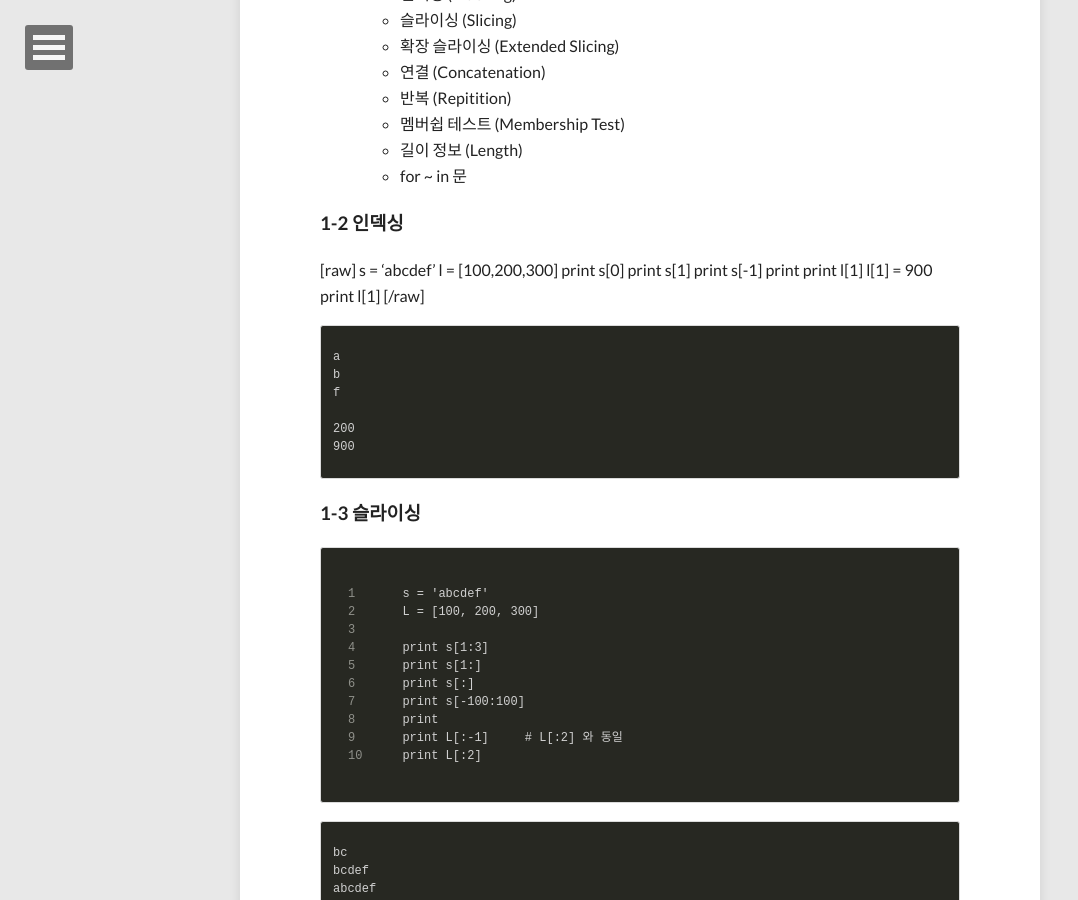
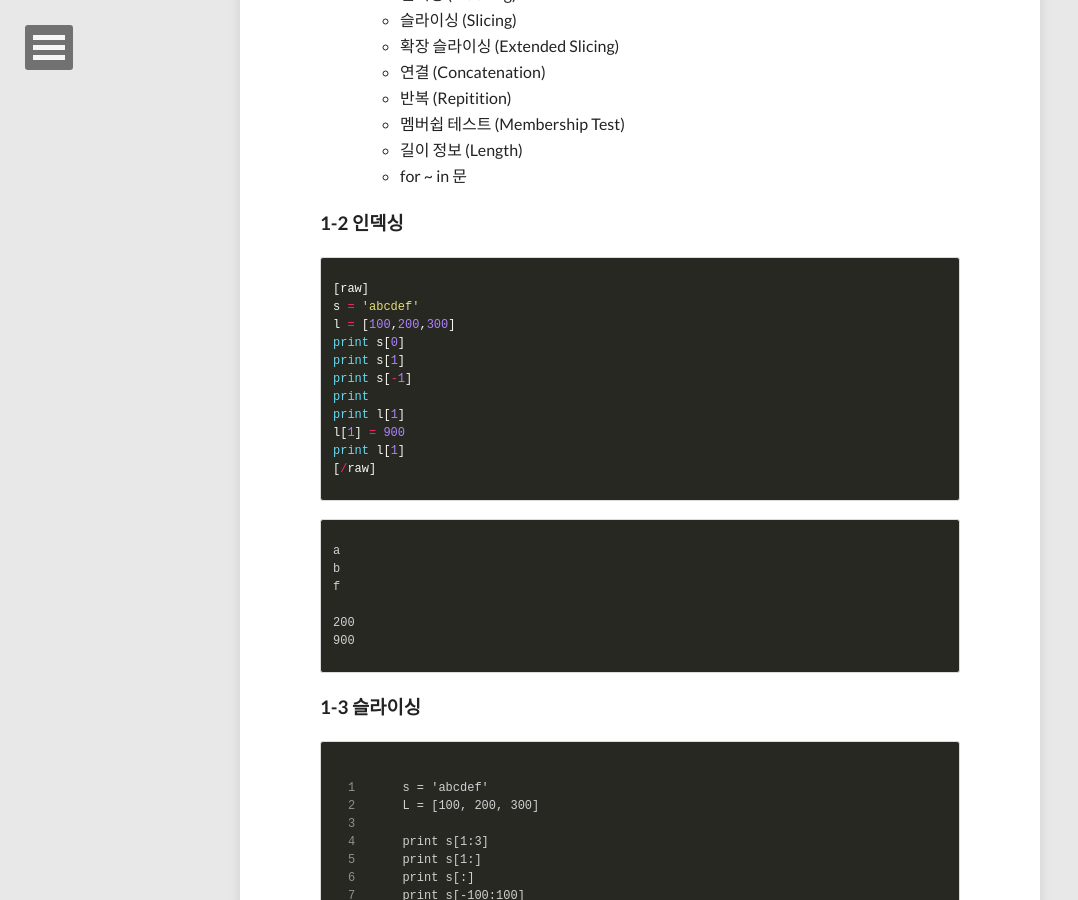
Before and after one commit to geoncheollee/geonblog, a Jekyll site: the page built from lecture_2.md, in a window 1280 px wide and 900 px high, scrolled down 834 px. Shown: the whole window, without its empty margins (0-1078 px from the left). Built offline with Jekyll 4.4.1, drawn with Linux system fonts in a browser that asks for light colours; nearby versions of some CDN libraries; comment, search, counter and statistics services are not loaded; some of the changed lines change nothing that is shown.

Commit message:
Update lecture_2.md

```diff
--- a/lecture_2.md
+++ b/lecture_2.md
@@ -12,47 +12,6 @@ share: true
 <html>
 <body>
 
-<!--TOP버튼 시작--> <script language=javascript>
-<!--
-
-var isDOM = (document.getElementById ? true : false);
-var isIE4 = ((document.all && !isDOM) ? true : false);
-var isNS4 = (document.layers ? true : false);
-
-function getRef(id) {
-        if (isDOM) return document.getElementById(id);
-        if (isIE4) return document.all[id];
-        if (isNS4) return document.layers[id];
-}
-
-var isNS = navigator.appName == "Netscape";
-
-
-<span onclick="go_top();">Top으로</span>
-<span onclick="go_top();">Top으로</span>
-
-<a onfocus=blur() href="#top"><img id=divMenu style="LEFT: 864px; VISIBILITY: visible; WIDTH: 13px; POSITION: absolute; TOP: 661px" src="tour_icon/fly_top.gif" border=0></a>
-
-<script language=javascript>
-<!--
-if (isNS4) {
-        var divMenu = document["divMenu"];
-        divMenu.top = windows.pageYOffset + 405;
-        divMenu.visibility = "visible";
-        moveRightEdge();
-} else if (isDOM) {
-        var divMenu = getRef('divMenu');
-             divMenu.style.top = (isNS ? window.pageYOffset +405 : document.body.clientHeight + document.body.scrollTop - 45 );
-        if(!isNS) {
-                if( divMenu.style.top > document.body.scrollHeight - 250 ) divMenu.style.top = document.body.scrollHeight - 235;
-                if( divMenu.style.top < 65 ) divMenu.style.top = 65;
-        }
-
-        divMenu.style.visibility = "visible";
-        moveRightEdge();
-}
-//-->
-</script> <!--TOP버튼 끝-->
 
 </body>
 </html>
@@ -79,6 +38,7 @@ if (isNS4) {
 
 ### 1-2 인덱싱
 
+{% highlight python %}
 [raw]
 s = 'abcdef'
 l = [100,200,300]
@@ -90,7 +50,7 @@ print l[1]
 l[1] = 900
 print l[1]
 [/raw]
-
+{% endhighlight %}
 
 {% highlight html %}
 a
```
